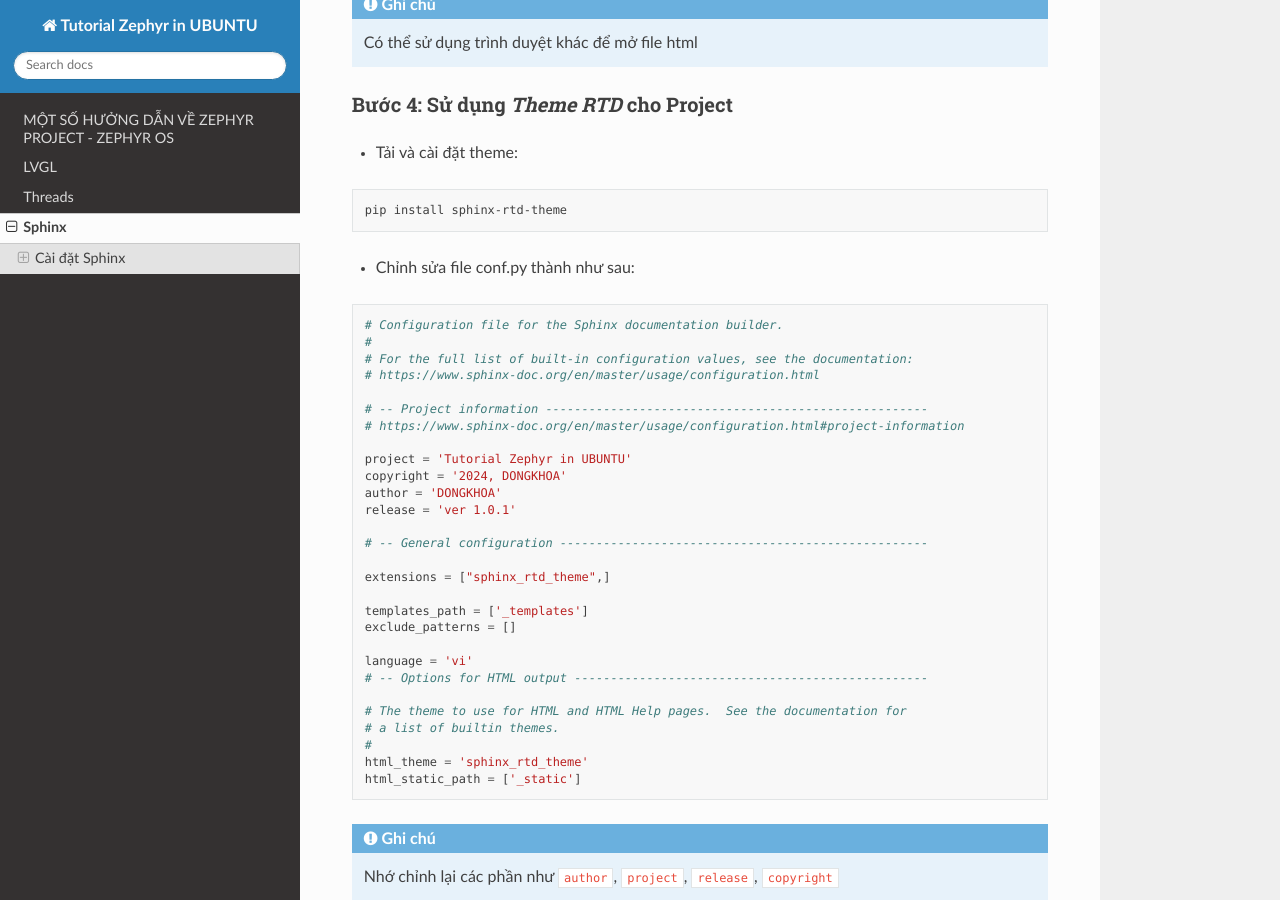
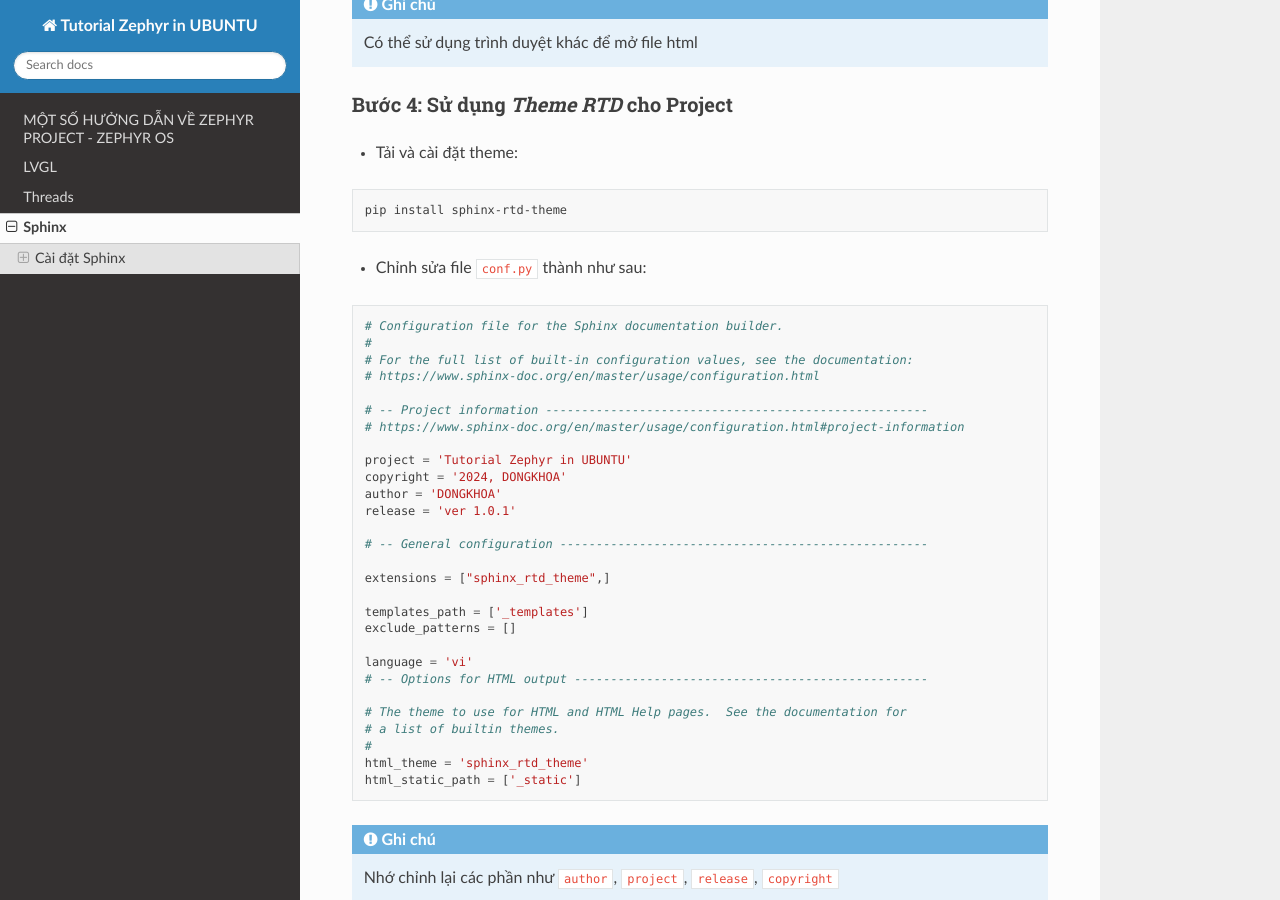
Before and after one commit to DONGKHOA/zephyr-document, a Sphinx documentation site: the page built from docs/source/Sphinx/index.rst, in a window 1280 px wide and 900 px high, scrolled down 2382 px. Built offline with Sphinx 7.4.7 and the Read the Docs theme 2.0.0, drawn with Linux system fonts in a browser that asks for light colours.

```diff
--- a/docs/source/Sphinx/index.rst
+++ b/docs/source/Sphinx/index.rst
@@ -114,7 +114,7 @@ Bước 4: Sử dụng *Theme RTD* cho Project
 
     pip install sphinx-rtd-theme
 
--   Chỉnh sửa file conf.py thành như sau:
+-   Chỉnh sửa file ``conf.py`` thành như sau:
 
 .. code-block:: python
 
```
Also changed, not shown: 4 other files.
